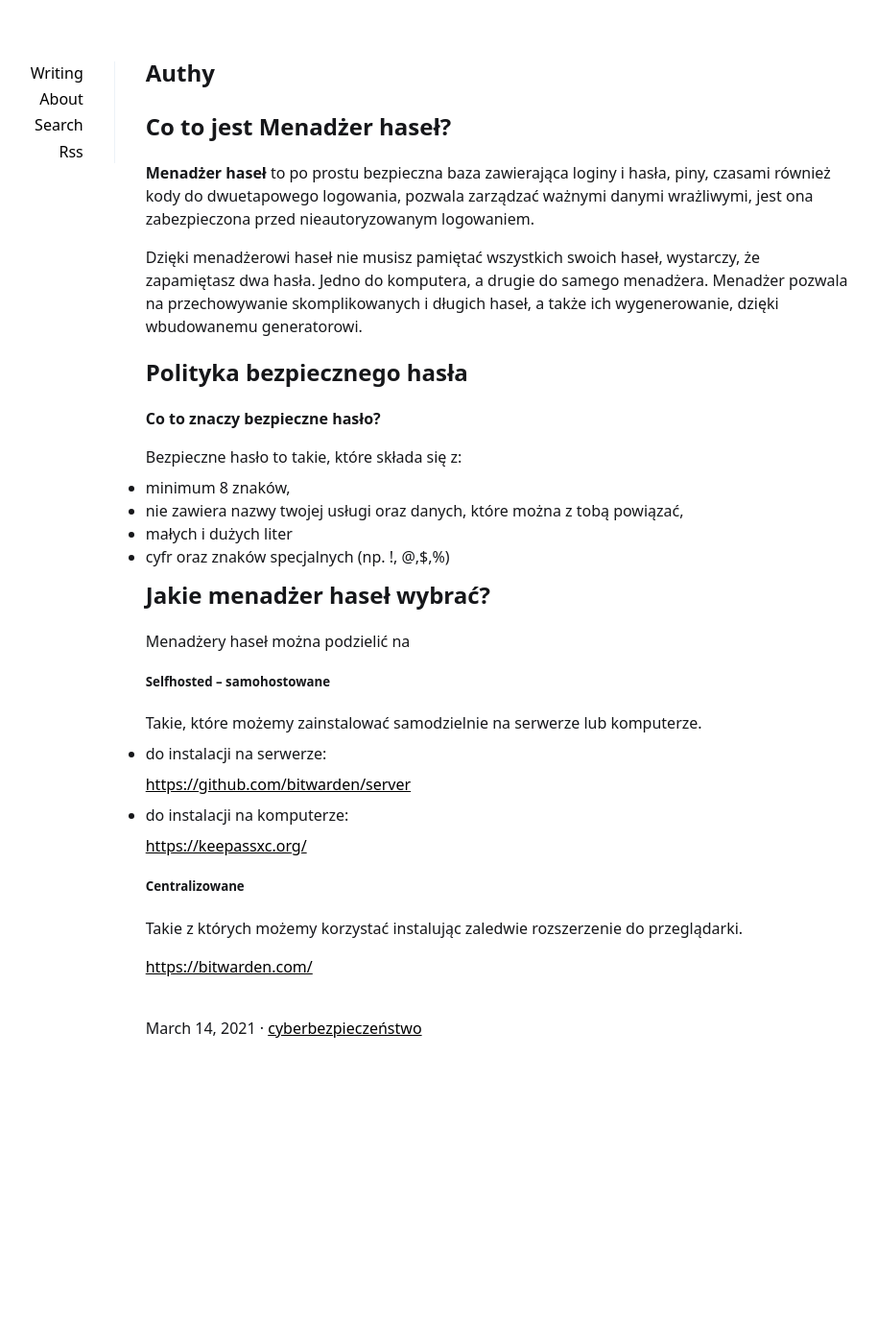
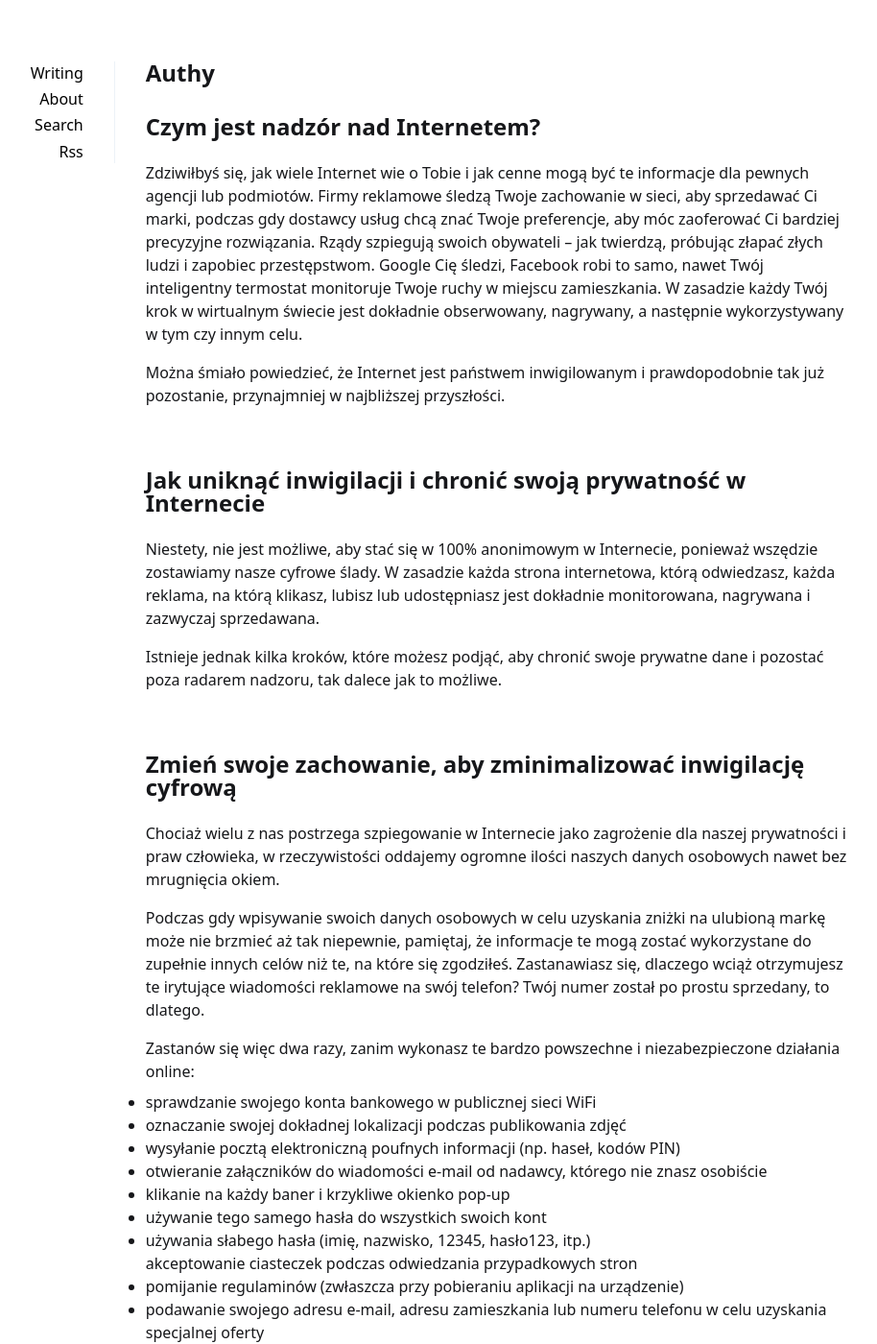
Before and after one commit to wojgx/wojgx.pl, a Jekyll site: the page built from _posts/2021-03-14-unikanie-inwigilacji-w-Internecie-Jak-mozesz-chronic-swoja-prywatnosc.md, in a window 1280 px wide and 1400 px high. Shown: the whole window at 96% size, without its empty margins (201-1115 px from the left). Built offline with Jekyll 4.4.1, drawn with Linux system fonts in a browser that asks for light colours; some of the changed text lies outside the part shown.

Commit message:
[HT] Updated file: _posts/2021-03-14-unikanie-inwigilacji-w-Internecie-Jak-mozesz-chronic-swoja-prywatnosc.md

```diff
--- a/_posts/2021-03-14-unikanie-inwigilacji-w-Internecie-Jak-mozesz-chronic-swoja-prywatnosc.md
+++ b/_posts/2021-03-14-unikanie-inwigilacji-w-Internecie-Jak-mozesz-chronic-swoja-prywatnosc.md
@@ -2,41 +2,69 @@
 layout: post
 title: Authy
 description: >-
-  Menadżer haseł, czyli nasza baza z najważniejszymi danymi do logowania w
-  różnych serwisach i nie tylko. W tym wpisie dowiesz się dlaczego warto z niego
-  korzystać oraz jaki wybrać.
+  Postawmy sprawę jasno: w Internecie jest bardzo mało prywatności. I choć
+  wydaje Ci się, że nie jesteś wystarczająco interesujący, aby być monitorowanym
+  lub szpiegowanym – cóż, w rzeczywistości jesteś. Od aktualizacji statusów na
+  Facebooku, przez podsłuchiwanie poczty elektronicznej, aż po śledzenie
+  lokalizacji w smartfonie – jesteś obserwowany każdego dnia, chyba że żyjesz
+  całkowicie offline lub w jaskini.
 summary: >-
-  Menadżer haseł, czyli nasza baza z najważniejszymi danymi do logowania w
-  różnych serwisach i nie tylko. W tym wpisie dowiesz się dlaczego warto z niego
-  korzystać oraz jaki wybrać.
+  Postawmy sprawę jasno: w Internecie jest bardzo mało prywatności. I choć
+  wydaje Ci się, że nie jesteś wystarczająco interesujący, aby być monitorowanym
+  lub szpiegowanym – cóż, w rzeczywistości jesteś. Od aktualizacji statusów na
+  Facebooku, przez podsłuchiwanie poczty elektronicznej, aż po śledzenie
+  lokalizacji w smartfonie – jesteś obserwowany każdego dnia, chyba że żyjesz
+  całkowicie offline lub w jaskini.
 tags:
   - cyberbezpieczeństwo
+  - prywatność
 
 ---
-<h2 id="co-to-jest-menad-er-hase-">Co to jest Menadżer haseł?</h2>
-<p><strong>Menadżer haseł</strong> to po prostu bezpieczna baza zawierająca loginy i hasła, piny, czasami r&oacute;wnież kody do dwuetapowego logowania, pozwala zarządzać ważnymi danymi wrażliwymi, jest ona zabezpieczona przed nieautoryzowanym logowaniem.</p>
-<p>Dzięki menadżerowi haseł nie musisz pamiętać wszystkich swoich haseł, wystarczy, że zapamiętasz dwa hasła. Jedno do komputera, a drugie do samego menadżera. Menadżer pozwala na przechowywanie skomplikowanych i długich haseł, a także ich wygenerowanie, dzięki wbudowanemu generatorowi.</p>
-<h2 id="polityka-bezpiecznego-has-a">Polityka bezpiecznego hasła</h2>
-<p><strong>Co to znaczy bezpieczne hasło?</strong></p>
-<p>Bezpieczne hasło to takie, kt&oacute;re składa się z:</p>
+<h2>Czym jest nadz&oacute;r nad Internetem?</h2>
+<p>Zdziwiłbyś się, jak wiele Internet wie o Tobie i jak cenne mogą być te informacje dla pewnych agencji lub podmiot&oacute;w. Firmy reklamowe śledzą Twoje zachowanie w sieci, aby sprzedawać Ci marki, podczas gdy dostawcy usług chcą znać Twoje preferencje, aby m&oacute;c zaoferować Ci bardziej precyzyjne rozwiązania. Rządy szpiegują swoich obywateli &ndash; jak twierdzą, pr&oacute;bując złapać złych ludzi i zapobiec przestępstwom. Google Cię śledzi, Facebook robi to samo, nawet Tw&oacute;j inteligentny termostat monitoruje Twoje ruchy w miejscu zamieszkania. W zasadzie każdy Tw&oacute;j krok w wirtualnym świecie jest dokładnie obserwowany, nagrywany, a następnie wykorzystywany w tym czy innym celu.</p>
+<p>Można śmiało powiedzieć, że Internet jest państwem inwigilowanym i prawdopodobnie tak już pozostanie, przynajmniej w najbliższej przyszłości.</p>
+<p>&nbsp;</p>
+<h2>Jak uniknąć inwigilacji i chronić swoją prywatność w Internecie</h2>
+<p>Niestety, nie jest możliwe, aby stać się w 100% anonimowym w Internecie, ponieważ wszędzie zostawiamy nasze cyfrowe ślady. W zasadzie każda strona internetowa, kt&oacute;rą odwiedzasz, każda reklama, na kt&oacute;rą klikasz, lubisz lub udostępniasz jest dokładnie monitorowana, nagrywana i zazwyczaj sprzedawana.</p>
+<p>Istnieje jednak kilka krok&oacute;w, kt&oacute;re możesz podjąć, aby chronić swoje prywatne dane i pozostać poza radarem nadzoru, tak dalece jak to możliwe.</p>
+<p>&nbsp;</p>
+<h2>Zmień swoje zachowanie, aby zminimalizować inwigilację cyfrową</h2>
+<p>Chociaż wielu z nas postrzega szpiegowanie w Internecie jako zagrożenie dla naszej prywatności i praw człowieka, w rzeczywistości oddajemy ogromne ilości naszych danych osobowych nawet bez mrugnięcia okiem.</p>
+<p>Podczas gdy wpisywanie swoich danych osobowych w celu uzyskania zniżki na ulubioną markę może nie brzmieć aż tak niepewnie, pamiętaj, że informacje te mogą zostać wykorzystane do zupełnie innych cel&oacute;w niż te, na kt&oacute;re się zgodziłeś. Zastanawiasz się, dlaczego wciąż otrzymujesz te irytujące wiadomości reklamowe na sw&oacute;j telefon? Tw&oacute;j numer został po prostu sprzedany, to dlatego.</p>
+<p>Zastan&oacute;w się więc dwa razy, zanim wykonasz te bardzo powszechne i niezabezpieczone działania online:</p>
 <ul>
-<li>minimum 8 znak&oacute;w,</li>
-<li>nie zawiera nazwy twojej usługi oraz danych, kt&oacute;re można z tobą powiązać,</li>
-<li>małych i dużych liter</li>
-<li>cyfr oraz znak&oacute;w specjalnych (np. !, @,$,%)</li>
+<li>sprawdzanie swojego konta bankowego w publicznej sieci WiFi</li>
+<li>oznaczanie swojej dokładnej lokalizacji podczas publikowania zdjęć</li>
+<li>wysyłanie pocztą elektroniczną poufnych informacji (np. haseł, kod&oacute;w PIN)</li>
+<li>otwieranie załącznik&oacute;w do wiadomości e-mail od nadawcy, kt&oacute;rego nie znasz osobiście</li>
+<li>klikanie na każdy baner i krzykliwe okienko pop-up</li>
+<li>używanie tego samego hasła do wszystkich swoich kont</li>
+<li>używania słabego hasła (imię, nazwisko, 12345, hasło123, itp.)<br />akceptowanie ciasteczek podczas odwiedzania przypadkowych stron</li>
+<li>pomijanie regulamin&oacute;w (zwłaszcza przy pobieraniu aplikacji na urządzenie)</li>
+<li>podawanie swojego adresu e-mail, adresu zamieszkania lub numeru telefonu w celu uzyskania specjalnej oferty</li>
 </ul>
-<h2 id="jakie-menad-er-hase-wybra-">Jakie menadżer haseł wybrać?</h2>
-<p>Menadżery haseł można podzielić na</p>
-<h5 id="selfhosted-samohostowane">Selfhosted &ndash; samohostowane</h5>
-<p>Takie, kt&oacute;re możemy zainstalować samodzielnie na serwerze lub komputerze.</p>
+<h2>Podejmij dodatkowe kroki, aby chronić się podczas korzystania z Internetu</h2>
+<p>Kiedy już naprawisz swoje niepewne nawyki w sieci, być może zechcesz zrobić kolejny krok, aby zwiększyć swoją prywatność i zapewnić sobie maksymalne bezpieczeństwo. Podczas gdy niekt&oacute;re z tych środk&oacute;w bezpieczeństwa są niezwykle łatwe do wdrożenia, inne mogą wymagać minimalnej wiedzy technicznej, ale bądź pewien &ndash; są tego warte!</p>
+<p>Oto co możesz zrobić już teraz:</p>
 <ul>
-<li>do instalacji na serwerze:</li>
+<li>tworzyć silne hasła, szczeg&oacute;lnie do kont wrażliwych</li>
+<li>aktualizuj swoje oprogramowanie antywirusowe</li>
+<li>skonfiguruj swoją przeglądarkę tak, aby przy każdym zamknięciu usuwała pliki cookie</li>
+<li>zabezpiecz swoje konta za pomocą uwierzytelniania dwuskładnikowego lub weryfikacji dwuetapowej</li>
+<li>stosuj jakąś formę ochrony ekranu &ndash; wz&oacute;r, pin lub hasło</li>
+<li>przełącz się na bezpieczną wyszukiwarkę, kt&oacute;ra nie rejestruje Twoich danych (np. DuckDuckGo)</li>
+<li>ustaw przeglądarkę w tryb incognito</li>
+<li>wyłącz usługi lokalizacyjne w smartfonie</li>
 </ul>
-<p><a href="https://github.com/bitwarden/server">https://github.com/bitwarden/server</a></p>
+<p>&nbsp;</p>
+<h2>Szyfruj swoje dane i komunikację online</h2>
+<p>Choć dbający o prywatność internauci nie wyobrażają sobie poruszania się w sieci bez szyfrowania ruchu internetowego, wielu z nich wciąż niewiele wie o prawdziwych korzyściach płynących z tej funkcji. M&oacute;wiąc najprościej: szyfrowanie polega na zakodowaniu danych w taki spos&oacute;b, że nie mają one sensu dla tych, kt&oacute;rzy pr&oacute;bują je przechwycić i odczytać. Dlatego też, wybierając narzędzia bezpieczeństwa, upewnij się, że oferują one szyfrowanie end-to-end. Oto kilka wartych rozważenia:</p>
 <ul>
-<li>do instalacji na komputerze:</li>
+<li><em>Cryptocat</em> for secure messaging</li>
+<li><em>Spideroak</em> for safe data storage</li>
+<li><em>SilentPhone</em> for making encrypted calls</li>
+<li><em>Tutanota</em> for sending emails privately</li>
+<li><em>Tor</em> browser for anonymous internet surfing</li>
 </ul>
-<p><a href="https://keepassxc.org/">https://keepassxc.org/</a></p>
-<h5 id="centralizowane">Centralizowane</h5>
-<p>Takie z kt&oacute;rych możemy korzystać instalując zaledwie rozszerzenie do przeglądarki.</p>
-<p><a href="https://bitwarden.com/">https://bitwarden.com/</a></p>
+<p>Innym sposobem na uniknięcie inwigilacji jest po prostu zrezygnowanie z korzystania z Internetu. Możesz też przestać grzebać w swoich m&oacute;zgach i skorzystać z niezawodnej usługi VPN.</p>
+<p>Ukryje ona Tw&oacute;j adres IP i zaszyfruje Twoją komunikację za pomocą silnych protokoł&oacute;w bezpieczeństwa. Nikt, nawet Tw&oacute;j dostawca usług internetowych (ISP), nie będzie w stanie zobaczyć i zarejestrować tego, co robisz w sieci.</p>
```
